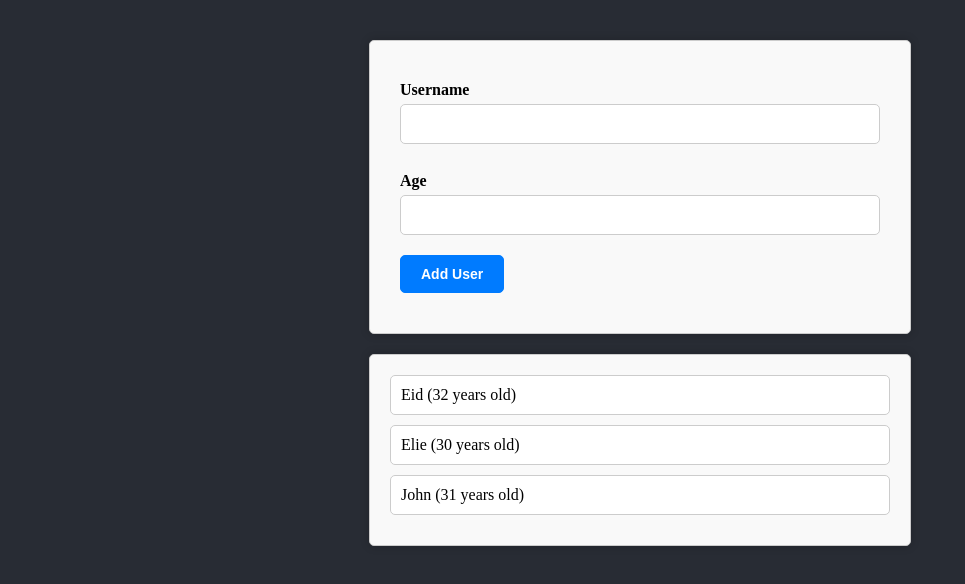
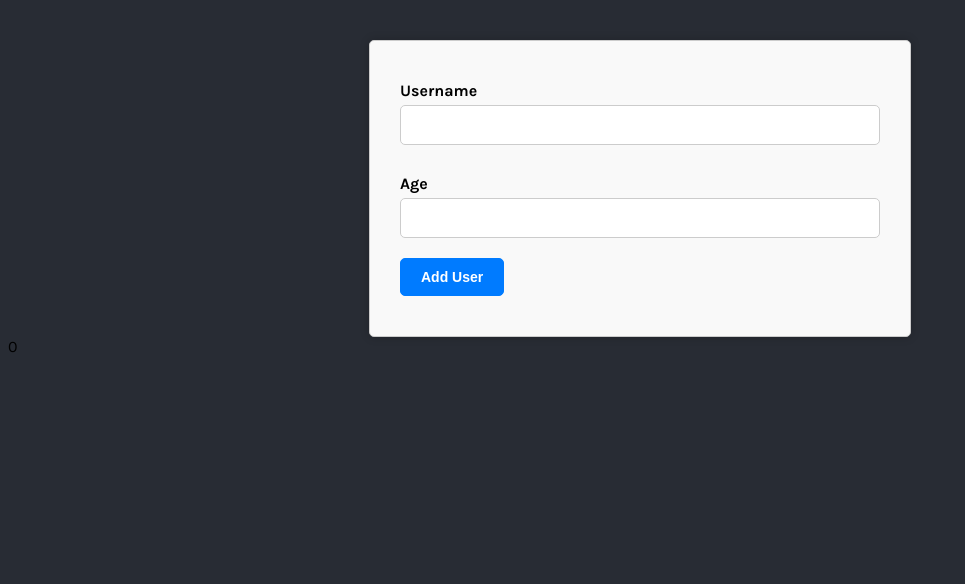
Before and after one commit to EidHachem/users-list, a React (Vite) app: page / in a window 1280 px wide. Shown: the top 584 px of the page, without its empty margins (0-965 px from the left). Built offline with nearby package versions, Linux system fonts and the light colour scheme.

Commit message:
Add Karla font

```diff
--- a/src/App.jsx
+++ b/src/App.jsx
@@ -2,30 +2,11 @@ import { useState } from 'react'
 import './App.css'
 import AddUsers from './components/Form/AddUsers'
 
-import { v4 as uuidv4 } from 'uuid'
 import UsersList from './components/List/UsersList'
-
-const DUMMY_USERS = [
-  {
-    id: uuidv4(),
-    name: 'Eid',
-    age: 32
-  },
-  {
-    id: uuidv4(),
-    name: 'Elie',
-    age: 30
-  },
-  {
-    id: uuidv4(),
-    name: 'John',
-    age: 31
-  },
-]
 
 function App() {
 
-  const [users, setUsers] = useState(DUMMY_USERS)
+  const [users, setUsers] = useState([])
 
   const updateUsersList = (user) => {
     setUsers((prevUsers) => {
@@ -36,7 +17,7 @@ function App() {
   return (
     <div>
     <AddUsers addUser={updateUsersList} />
-    <UsersList users={users} />
+    { users.length && <UsersList users={users} />}
     </div>
   )
 }
--- a/src/index.css
+++ b/src/index.css
@@ -1,4 +1,8 @@
+@import url("https://fonts.googleapis.com/css2?family=Karla:ital,wght@0,200..800;1,200..800&display=swap");
+
 :root {
-    background-color: #282c34;
-padding-top: 20px;
+  background-color: #282c34;
+  padding-top: 20px;
+  font-family: "Karla", sans-serif;
+  font-optical-sizing: auto;
 }
```
